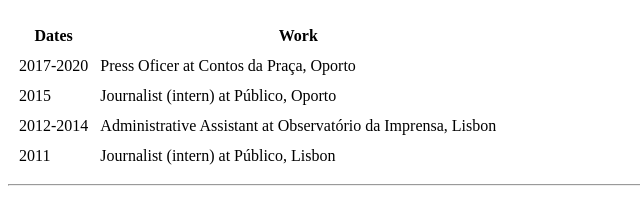
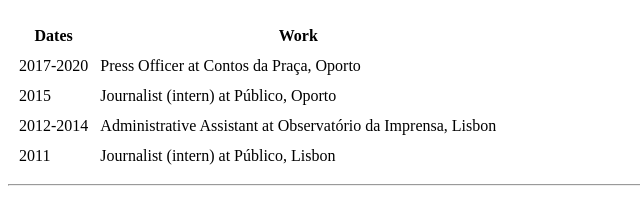
Before and after one commit to hugomorgadinho/cv, a plain HTML site: page index.html in a window 1280 px wide. Shown: the part 421-623 px from the top of the page, 0-640 px from the left. Drawn offline with Linux system fonts and the light colour scheme.

Commit message:
Update index.html

```diff
--- a/index.html
+++ b/index.html
@@ -35,7 +35,7 @@
     <tbody>
       <tr>
         <td>2017-2020</td>
-        <td>Press Oficer at Contos da Praça, Oporto</td>
+        <td>Press Officer at Contos da Praça, Oporto</td>
       </tr>
       <tr>
         <td>2015</td>
```
